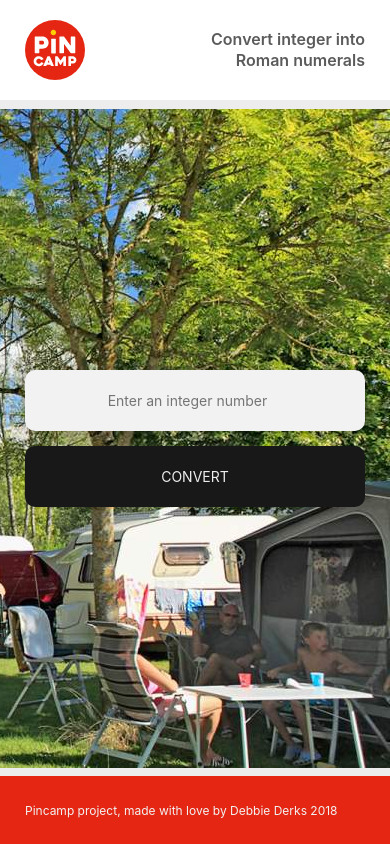
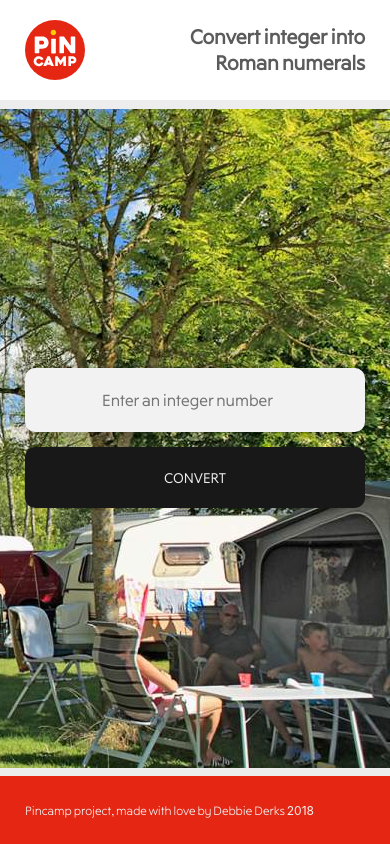
Before and after one commit to d-derks/pincamp-project, a React (Create React App) app: page / in a window 390 px wide. Built offline with nearby package versions, Linux system fonts and the light colour scheme.

Commit message:
[FEATURE] Fonts: Add variable web fonts Gingham

```diff
--- a/public/index.html
+++ b/public/index.html
@@ -20,6 +20,14 @@
       Learn how to configure a non-root public URL by running `npm run build`.
     -->
     <title>React App</title>
+    <style>
+      @font-face {
+        font-family: 'Gingham Variable';
+        src: url('./assets/fonts/Gingham.woff') format('woff-variations');
+        src: url('./assets/fonts/Gingham.woff2') format('woff2-variations');
+        font-weight: 400;
+      }
+    </style>
   </head>
   <body>
     <noscript>
--- a/src/Components/Converter/converter.scss
+++ b/src/Components/Converter/converter.scss
@@ -43,6 +43,7 @@
     padding: 20px 25px;
     width: 100%;
     font:400 16px/1.5 'Gingham Variable', BlinkMacSystemFont , sans-serif;
+    font-variation-settings: "wdth" 600;
     border-radius: 10px;
     border: none;
     box-shadow: 3px 3px 10px rgba(0,0,0,0.2),
@@ -51,7 +52,7 @@
 
     @media (max-width: 768px) {
         padding: 20px;
-        font-size: 14px;
+        font-size: 16px;
         text-align: center;
     }
 }
@@ -86,6 +87,7 @@
 
 .converter-btn-text {
     font:400 16px/1.5 'Gingham Variable', BlinkMacSystemFont , sans-serif;
+    font-variation-settings: "wdth" 600;
     text-transform: uppercase;
     color: $color-compassion;
     transition: color 250ms ease-out;
--- a/src/Components/Pageheader/pageheader.scss
+++ b/src/Components/Pageheader/pageheader.scss
@@ -28,16 +28,17 @@
     margin: auto;
     padding: 0 25px;
     text-align: center;
-    font:600 26px/1.3 'Gingham Variable', BlinkMacSystemFont , sans-serif;
+    font:600 30px/1.3 'Gingham Variable', BlinkMacSystemFont , sans-serif;
+    font-variation-settings: "wdth" 600;
     color: $color-friendly;
 
     @media (max-width: 768px) {
-        font-size: 22px;
+        font-size: 24px;
         max-width: 275px;
     }
 
     @media (max-width: 500px) {
-        font-size: 16px;
+        font-size: 20px;
         left: auto;
         max-width: 200px;
         text-align: right;
```
Also changed, not shown: public/assets/fonts/Gingham.woff (added), public/assets/fonts/Gingham.woff2 (added).
